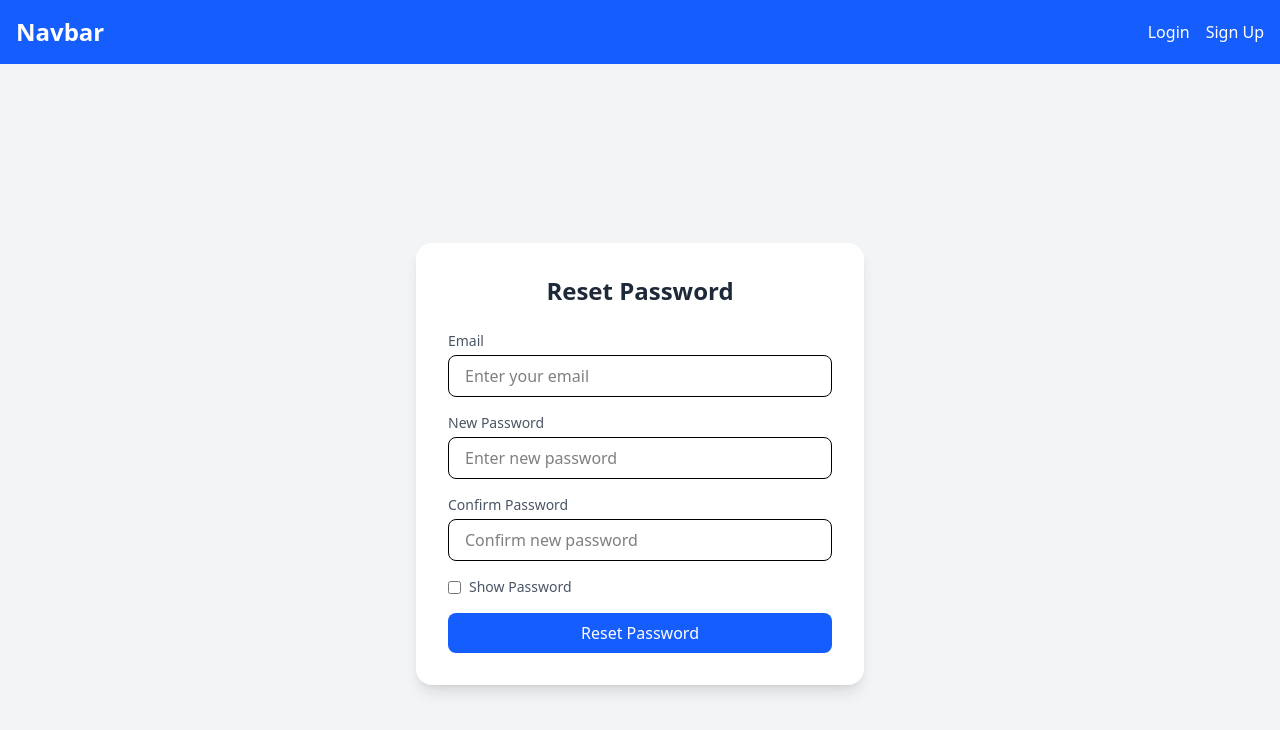
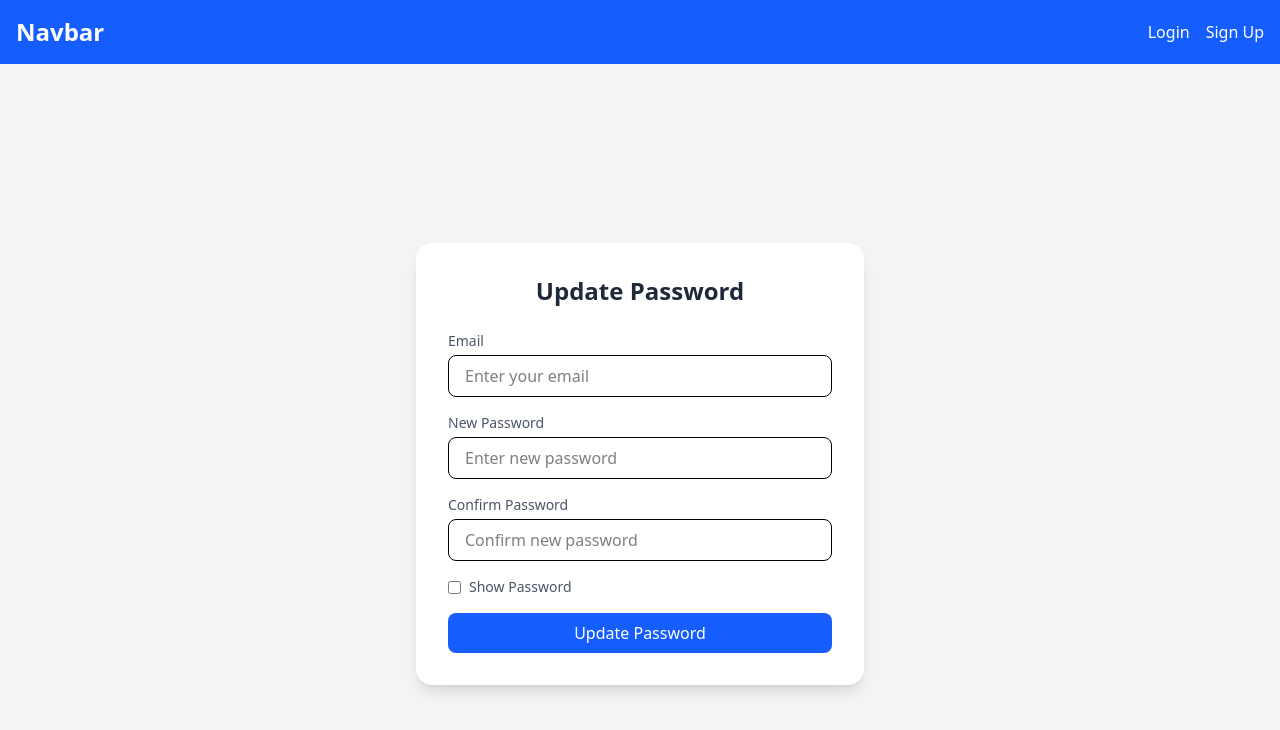
Before and after one commit to kannan1107/passwords, a React (Vite) app: page /updatePassword in a window 1280 px wide. Shown: the top 730 px of the page. Built offline with nearby package versions, Linux system fonts and the light colour scheme; no server answers; the HTML template or start-up script is replaced by a standard one.

Commit message:
Update updatePassword.jsx

```diff
--- a/src/component/updatePassword.jsx
+++ b/src/component/updatePassword.jsx
@@ -1,8 +1,12 @@
-import React, { useState } from "react";
+import { useState } from "react";
+import { useSelector } from "react-redux";
+import { useUpdatePasswordMutation } from "../features/ApplicationApi";
 
- function UpdatePassword() {
+function UpdatePassword() {
+  const user = useSelector((state) => state.auth.user);
+  const [updatePassword, { isLoading }] = useUpdatePasswordMutation();
   const [formData, setFormData] = useState({
-    email: "",
+    email: user?.email || "",
     password: "",
     confirmPassword: "",
   });
@@ -17,7 +21,7 @@ import React, { useState } from "react";
     });
   };
 
-  const handleSubmit = (e) => {
+  const handleSubmit = async (e) => {
     e.preventDefault();
 
     if (formData.password !== formData.confirmPassword) {
@@ -25,20 +29,37 @@ import React, { useState } from "react";
       return;
     }
 
-    // Simulate API call
-    setTimeout(() => {
-      setMessage("Password successfully reset!");
-    }, 1000);
+    try {
+      const response = await updatePassword({
+        email: formData.email,
+        password: formData.password,
+      }).unwrap();
+
+      setMessage(response?.message || "Password successfully updated!");
+      setFormData((state) => ({
+        ...state,
+        password: "",
+        confirmPassword: "",
+      }));
+    } catch (error) {
+      setMessage(
+        error?.data?.message || error?.message || "Unable to update password."
+      );
+    }
   };
 
   return (
     <div className="min-h-screen flex items-center justify-center bg-gray-100">
       <div className="bg-white shadow-lg rounded-2xl p-8 w-full max-w-md">
         <h2 className="text-2xl font-bold text-center mb-6 text-gray-800">
-          Reset Password
+          Update Password
         </h2>
 
-        <div className="mb-4 text-center text-sm text-red-500">{message}</div>
+        {message && (
+          <div className="mb-4 text-center text-sm text-red-500">
+            {message}
+          </div>
+        )}
 
 
     <form onSubmit={handleSubmit} className="space-y-4">
@@ -98,9 +119,10 @@ import React, { useState } from "react";
 
       <button
         type="submit"
-        className="w-full bg-blue-600 text-white py-2 rounded-lg hover:bg-blue-700 transition duration-300"
+        disabled={isLoading}
+        className="w-full bg-blue-600 text-white py-2 rounded-lg hover:bg-blue-700 transition duration-300 disabled:opacity-50"
       >
-        Reset Password
+        {isLoading ? "Updating..." : "Update Password"}
       </button>
     </form>
   </div>
```
